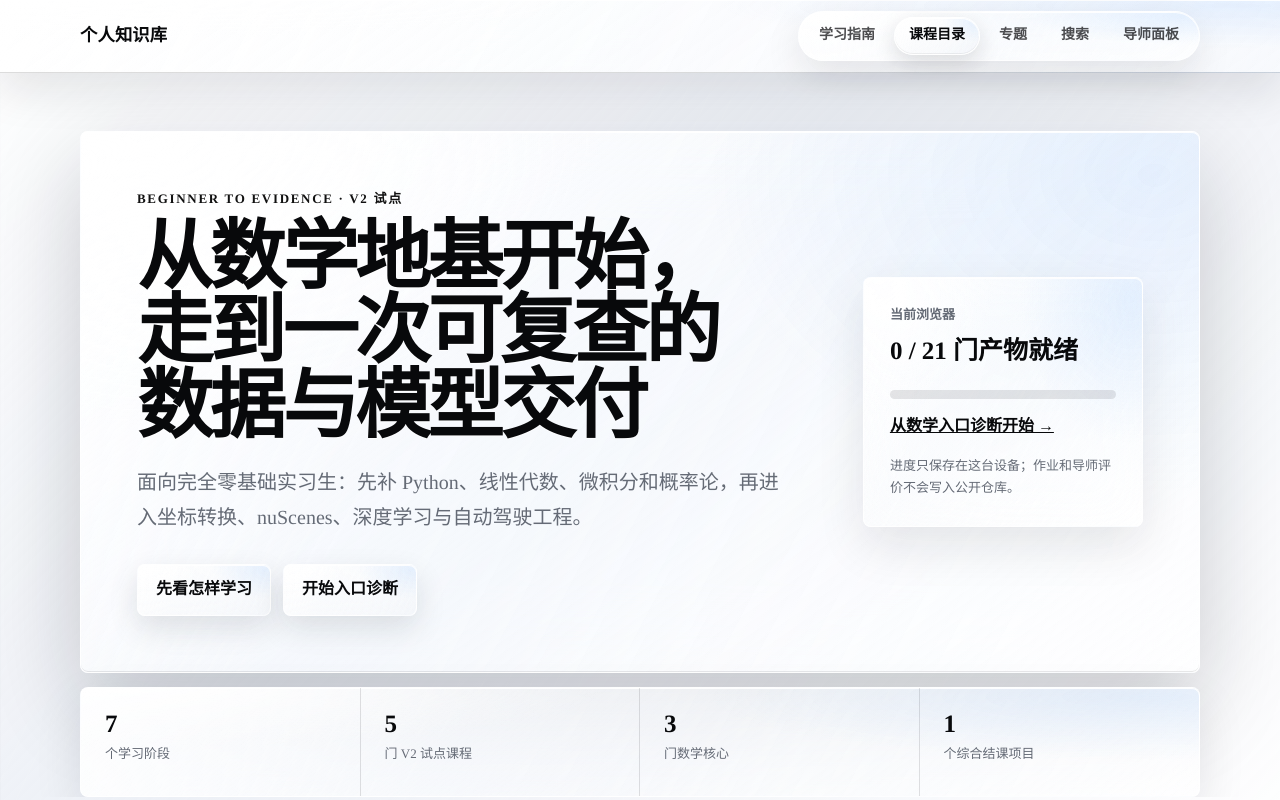
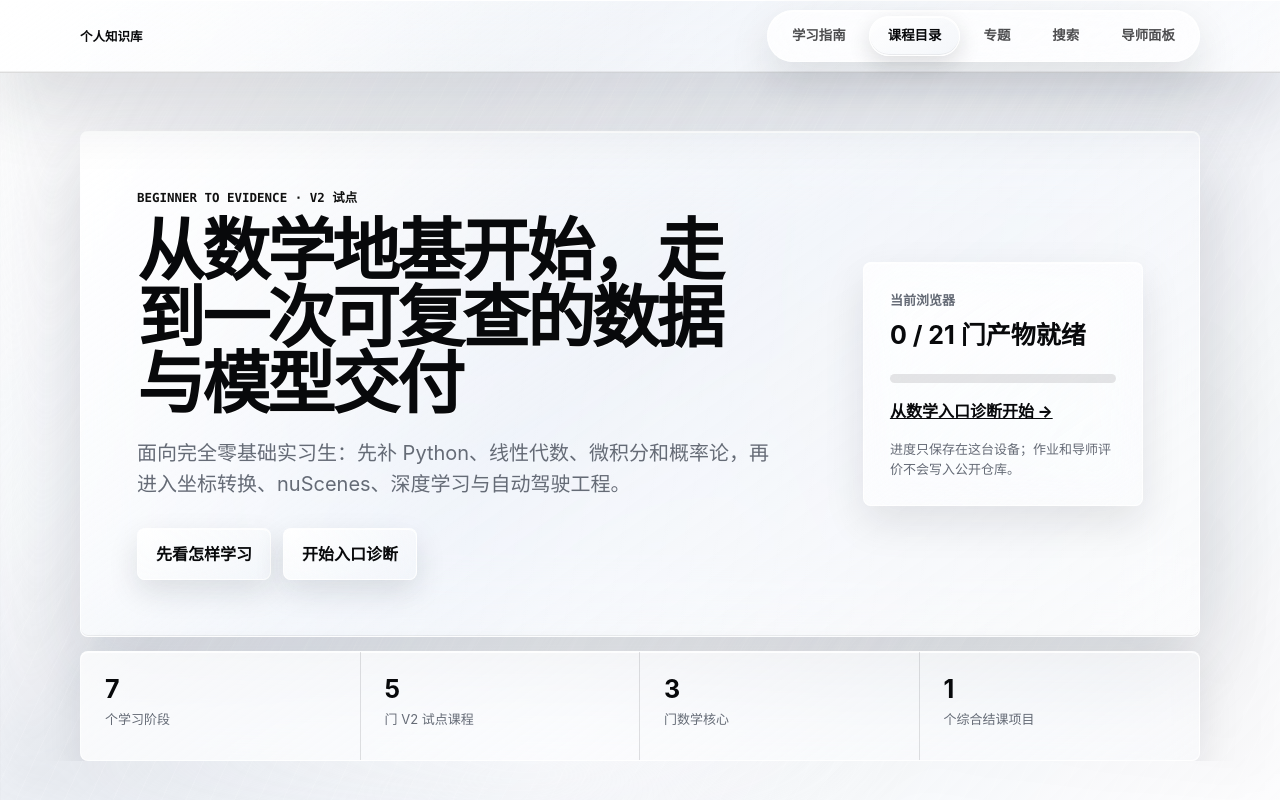
Before and after one commit to xqiang646-sudo/personal-knowledge-base, an Eleventy site: page src/index.njk in a window 1280 px wide. Shown: the top 800 px of the page. Built offline with nearby package versions, Linux system fonts and the light colour scheme; Eleventy itself is replaced by a stand-in of ours; files that its build step writes are made by us from their sources.

Commit message:
fix Cyrus theme parity

```diff
--- a/src/_includes/layouts/base.njk
+++ b/src/_includes/layouts/base.njk
@@ -24,7 +24,7 @@
         secondaryColor: "#e9edf3",
         tertiaryColor: "#f4f6f9",
         lineColor: "#656b76",
-        fontFamily: "Times New Roman, Songti SC, STSong, serif"
+        fontFamily: "Inter, Noto Sans SC, system-ui, sans-serif"
       },
       flowchart: { htmlLabels: false, curve: "basis", useMaxWidth: false }
     });
--- a/src/assets/cyrus-theme.css
+++ b/src/assets/cyrus-theme.css
@@ -26,10 +26,10 @@ body[data-theme="cyrus"] {
   --accent-soft: #eef1f5;
   --line: rgba(10, 12, 16, 0.12);
   --line-strong: rgba(10, 12, 16, 0.26);
-  --good: #24543f;
-  --good-soft: #edf8f3;
-  --warn: #744700;
-  --warn-soft: #fff6e7;
+  --good: #303030;
+  --good-soft: #edf0f4;
+  --warn: #5a5a5a;
+  --warn-soft: #f0f1f3;
   --danger: #5f1712;
   --danger-soft: #fff0ef;
   --sky-soft: #edf0f4;
@@ -40,66 +40,85 @@ body[data-theme="cyrus"] {
   --indigo-600: #5a5a5a;
   --glass-edge: rgba(255, 255, 255, 0.82);
   --glass-specular: rgba(255, 255, 255, 0.9);
+  --glass-shadow: rgba(31, 38, 54, 0.16);
   --glass-depth-shadow: rgba(13, 18, 28, 0.2);
   --glass-inner-shadow: rgba(8, 9, 11, 0.09);
-  --glass-refraction-map:
-    radial-gradient(120% 160% at 6% 0%, rgba(255, 255, 255, 0.86), transparent 34%),
-    radial-gradient(95% 140% at 96% 8%, rgba(127, 183, 255, 0.16), transparent 42%),
-    linear-gradient(118deg, rgba(255, 255, 255, 0.5), transparent 34%, rgba(255, 255, 255, 0.16) 64%, transparent);
   --glass-panel:
-    var(--glass-refraction-map),
-    linear-gradient(145deg, rgba(255, 255, 255, 0.76), rgba(247, 249, 252, 0.38) 52%, rgba(255, 255, 255, 0.58)),
+    linear-gradient(145deg, rgba(255, 255, 255, 0.7), rgba(247, 249, 252, 0.34)),
+    rgba(255, 255, 255, 0.3);
+  --glass-control:
+    linear-gradient(145deg, rgba(255, 255, 255, 0.82), rgba(237, 241, 247, 0.52)),
     rgba(255, 255, 255, 0.38);
-  --glass-control:
-    var(--glass-refraction-map),
-    linear-gradient(145deg, rgba(255, 255, 255, 0.88), rgba(237, 241, 247, 0.54)),
-    rgba(255, 255, 255, 0.48);
   --reading-surface:
-    linear-gradient(145deg, rgba(255, 255, 255, 0.98), rgba(250, 251, 253, 0.94)),
-    #ffffff;
+    linear-gradient(145deg, rgba(255, 255, 255, 0.72), rgba(247, 249, 252, 0.36) 52%, rgba(255, 255, 255, 0.52)),
+    rgba(255, 255, 255, 0.34);
   --shadow:
-    0 24px 64px rgba(13, 18, 28, 0.14),
-    inset 0 1px 0 rgba(255, 255, 255, 0.92),
-    inset 0 -1px 0 rgba(8, 9, 11, 0.06);
+    0 30px 76px rgba(20, 26, 36, 0.14),
+    inset 0 1px 0 rgba(255, 255, 255, 0.96),
+    inset 0 -1px 0 rgba(8, 9, 11, 0.055);
   --shadow-soft:
-    0 18px 48px rgba(17, 22, 31, 0.1),
-    inset 0 1px 0 rgba(255, 255, 255, 0.9);
-  --font-xingkai-cn: "Xingkai SC", "STXingkai", "Kaiti SC", "STKaiti", "KaiTi", "KaiTi_GB2312", "Songti SC", "STSong", serif;
-  --font-ui: "Times New Roman", Times, var(--font-xingkai-cn);
-  --font-heading: "Times New Roman", Times, var(--font-xingkai-cn);
-  --font-reading: "Times New Roman", Times, "Songti SC", "STSong", serif;
-  --font-code: "SFMono-Regular", Consolas, "Liberation Mono", monospace;
+    0 16px 42px rgba(17, 22, 31, 0.1),
+    inset 0 1px 0 rgba(255, 255, 255, 0.86);
+  --font-ui: Inter, "Noto Sans SC", ui-sans-serif, system-ui, -apple-system, BlinkMacSystemFont, "Segoe UI", sans-serif;
+  --font-heading: "Noto Serif SC", "Playfair Display", Georgia, serif;
+  --font-reading: var(--font-ui);
+  --font-code: "IBM Plex Mono", ui-monospace, SFMono-Regular, Menlo, Consolas, monospace;
   margin: 0;
   background:
-    linear-gradient(135deg, rgba(255, 255, 255, 0.9), rgba(232, 236, 244, 0.62) 46%, rgba(255, 255, 255, 0.84)),
-    repeating-linear-gradient(115deg, rgba(255, 255, 255, 0.22) 0 1px, transparent 1px 22px),
+    linear-gradient(135deg, rgba(255, 255, 255, 0.88), rgba(232, 236, 244, 0.62) 46%, rgba(255, 255, 255, 0.82)),
     linear-gradient(90deg, rgba(8, 9, 11, 0.036) 1px, transparent 1px),
     linear-gradient(180deg, rgba(8, 9, 11, 0.032) 1px, transparent 1px),
     var(--paper);
   background-attachment: fixed;
-  background-size: auto, auto, 44px 44px, 44px 44px, auto;
+  background-size: auto, 44px 44px, 44px 44px, auto;
   color: var(--ink);
   font-family: var(--font-reading);
-  -webkit-font-smoothing: antialiased;
-  text-rendering: geometricPrecision;
+  min-width: 320px;
+  overflow-x: hidden;
+  position: relative;
 }
 
-body[data-theme="cyrus"] :where(h1, h2, h3, h4, .site-brand) {
+body[data-theme="cyrus"]::before,
+body[data-theme="cyrus"]::after {
+  content: "";
+  inset: 0;
+  pointer-events: none;
+  position: fixed;
+  z-index: 0;
+}
+
+body[data-theme="cyrus"]::before {
+  background:
+    linear-gradient(120deg, rgba(255, 255, 255, 0.62), transparent 28%, rgba(255, 255, 255, 0.42) 56%, transparent 76%),
+    linear-gradient(24deg, rgba(7, 8, 10, 0.06), transparent 22%, rgba(7, 8, 10, 0.035) 58%, transparent);
+  filter: blur(28px);
+  opacity: 0.86;
+}
+
+body[data-theme="cyrus"]::after {
+  background-image:
+    repeating-linear-gradient(115deg, rgba(255, 255, 255, 0.26) 0 1px, transparent 1px 22px),
+    repeating-linear-gradient(25deg, rgba(8, 9, 11, 0.022) 0 1px, transparent 1px 28px);
+  mix-blend-mode: screen;
+  opacity: 0.45;
+}
+
+body[data-theme="cyrus"] > main,
+body[data-theme="cyrus"] > footer {
+  position: relative;
+  z-index: 1;
+}
+
+body[data-theme="cyrus"] :where(h1, h2) {
   color: var(--ink);
   font-family: var(--font-heading);
+  font-weight: 900;
 }
 
 body[data-theme="cyrus"] :where(
+  h3,
+  h4,
   .v2-header,
-  .v2-nav,
-  .eyebrow,
-  .section-kicker,
-  .tag,
-  .course-status,
-  .course-order,
-  .stage-number,
-  .book-tree,
-  .page-outline,
   .button,
   button,
   input,
@@ -109,7 +128,23 @@ body[data-theme="cyrus"] :where(
   font-family: var(--font-ui);
 }
 
-body[data-theme="cyrus"] :where(code, pre, kbd, samp) {
+body[data-theme="cyrus"] :where(
+  .site-brand,
+  .v2-nav a,
+  .eyebrow,
+  .section-kicker,
+  .tag,
+  .course-status,
+  .course-order,
+  .stage-number,
+  .book-index,
+  .book-course-number,
+  .page-outline-title,
+  code,
+  pre,
+  kbd,
+  samp
+) {
   font-family: var(--font-code);
 }
 
@@ -134,15 +169,15 @@ body[data-theme="cyrus"] :where(
 body[data-theme="cyrus"] .v2-header {
   border-bottom: 1px solid rgba(8, 9, 11, 0.14);
   background:
-    var(--glass-refraction-map),
-    linear-gradient(145deg, rgba(255, 255, 255, 0.86), rgba(245, 248, 252, 0.62)),
-    rgba(255, 255, 255, 0.66);
+    linear-gradient(145deg, rgba(255, 255, 255, 0.78), rgba(245, 248, 252, 0.46) 48%, rgba(255, 255, 255, 0.58)),
+    linear-gradient(100deg, rgba(255, 255, 255, 0.68), transparent 38%, rgba(255, 255, 255, 0.28));
   box-shadow:
-    0 18px 44px rgba(17, 22, 31, 0.1),
-    inset 0 1px 0 var(--glass-specular);
+    0 28px 72px var(--glass-shadow),
+    inset 0 1px 0 rgba(255, 255, 255, 0.96),
+    inset 0 -1px 0 rgba(8, 9, 11, 0.06);
   color: var(--ink);
-  -webkit-backdrop-filter: blur(30px) saturate(175%);
-  backdrop-filter: blur(30px) saturate(175%);
+  -webkit-backdrop-filter: blur(34px) saturate(170%);
+  backdrop-filter: blur(34px) saturate(170%);
 }
 
 body[data-theme="cyrus"] .v2-header-inner {
@@ -151,9 +186,11 @@ body[data-theme="cyrus"] .v2-header-inner {
 
 body[data-theme="cyrus"] .v2-header .site-brand {
   color: var(--ink);
-  font-size: 1.08rem;
-  font-weight: 900;
-  letter-spacing: 0.01em;
+  font-size: 0.78rem;
+  font-weight: 600;
+  letter-spacing: 0;
+  line-height: normal;
+  text-transform: uppercase;
 }
 
 body[data-theme="cyrus"] .v2-nav {
@@ -161,21 +198,26 @@ body[data-theme="cyrus"] .v2-nav {
   padding: 5px;
   border: 1px solid var(--glass-edge);
   border-radius: 999px;
-  background: var(--glass-panel);
+  background:
+    linear-gradient(145deg, rgba(255, 255, 255, 0.7), rgba(255, 255, 255, 0.32)),
+    rgba(255, 255, 255, 0.32);
   box-shadow:
-    0 14px 36px rgba(19, 24, 33, 0.1),
-    inset 0 1px 0 var(--glass-specular);
-  -webkit-backdrop-filter: blur(24px) saturate(165%);
-  backdrop-filter: blur(24px) saturate(165%);
+    0 18px 44px rgba(19, 24, 33, 0.12),
+    inset 0 1px 0 rgba(255, 255, 255, 0.9);
+  -webkit-backdrop-filter: blur(30px) saturate(170%);
+  backdrop-filter: blur(30px) saturate(170%);
 }
 
 body[data-theme="cyrus"] .v2-nav a {
-  min-height: 38px;
-  padding: 0 14px;
+  min-height: 40px;
+  padding: 12px 18px;
   border: 1px solid transparent;
   border-radius: 999px;
   color: rgba(8, 9, 11, 0.72);
-  font-weight: 700;
+  font-size: 0.84rem;
+  font-weight: 600;
+  line-height: 1;
+  text-transform: uppercase;
   transition: background 160ms ease, border-color 160ms ease, box-shadow 160ms ease, color 160ms ease, transform 160ms ease;
 }
 
@@ -187,7 +229,9 @@ body[data-theme="cyrus"] .v2-nav a:hover {
 
 body[data-theme="cyrus"] .v2-nav a[aria-current="page"] {
   border-color: rgba(255, 255, 255, 0.9);
-  background: var(--glass-control);
+  background:
+    linear-gradient(145deg, rgba(255, 255, 255, 0.88), rgba(237, 241, 247, 0.62)),
+    rgba(255, 255, 255, 0.52);
   box-shadow:
     0 8px 22px rgba(18, 22, 30, 0.14),
     inset 0 1px 0 rgba(255, 255, 255, 0.96),
@@ -196,7 +240,7 @@ body[data-theme="cyrus"] .v2-nav a[aria-current="page"] {
   text-decoration: none;
 }
 
-/* Shared Cyrus surfaces. Reading surfaces stay nearly opaque for long lessons. */
+/* Shared Cyrus glass surfaces, with the same cool-white layering as the source page. */
 body[data-theme="cyrus"] :where(
   .panel,
   .link-card,
@@ -218,8 +262,8 @@ body[data-theme="cyrus"] :where(
   border-radius: 8px;
   background: var(--glass-panel);
   box-shadow: var(--shadow-soft);
-  -webkit-backdrop-filter: blur(24px) saturate(165%);
-  backdrop-filter: blur(24px) saturate(165%);
+  -webkit-backdrop-filter: blur(20px) saturate(150%);
+  backdrop-filter: blur(20px) saturate(150%);
 }
 
 body[data-theme="cyrus"] :where(.course-content, .guide-content, .page) {
@@ -227,6 +271,8 @@ body[data-theme="cyrus"] :where(.course-content, .guide-content, .page) {
   border-radius: 8px;
   background: var(--reading-surface);
   box-shadow: var(--shadow);
+  -webkit-backdrop-filter: blur(22px) saturate(135%);
+  backdrop-filter: blur(22px) saturate(135%);
 }
 
 body[data-theme="cyrus"] :where(.course-card, .link-card, .course-next a, .button) {
@@ -254,20 +300,19 @@ body[data-theme="cyrus"] .v2-hero-grid {
   border: 1px solid var(--glass-edge);
   border-radius: 8px;
   background:
-    var(--glass-refraction-map),
-    linear-gradient(145deg, rgba(255, 255, 255, 0.84), rgba(245, 248, 252, 0.48) 54%, rgba(255, 255, 255, 0.68)),
-    rgba(255, 255, 255, 0.46);
+    linear-gradient(145deg, rgba(255, 255, 255, 0.78), rgba(245, 248, 252, 0.46) 48%, rgba(255, 255, 255, 0.58)),
+    linear-gradient(100deg, rgba(255, 255, 255, 0.68), transparent 38%, rgba(255, 255, 255, 0.28));
   box-shadow:
-    0 34px 90px var(--glass-depth-shadow),
-    inset 0 1px 0 var(--glass-specular),
-    inset 0 -1px 0 var(--glass-inner-shadow);
-  -webkit-backdrop-filter: blur(36px) saturate(180%);
-  backdrop-filter: blur(36px) saturate(180%);
+    0 28px 72px var(--glass-shadow),
+    inset 0 1px 0 rgba(255, 255, 255, 0.96),
+    inset 0 -1px 0 rgba(8, 9, 11, 0.06);
+  -webkit-backdrop-filter: blur(34px) saturate(170%);
+  backdrop-filter: blur(34px) saturate(170%);
 }
 
 body[data-theme="cyrus"] .v2-hero h1 {
   color: var(--ink);
-  font-size: clamp(3rem, 6.5vw, 4.75rem);
+  font-size: clamp(3rem, 6.5vw, 4.25rem);
   font-weight: 900;
   letter-spacing: -0.045em;
   line-height: 0.98;
@@ -276,11 +321,16 @@ body[data-theme="cyrus"] .v2-hero h1 {
 
 body[data-theme="cyrus"] :where(.v2-hero .eyebrow, .section-kicker) {
   color: var(--brand);
+  font-size: 0.78rem;
+  font-weight: 600;
+  letter-spacing: 0;
+  line-height: normal;
 }
 
 body[data-theme="cyrus"] .hero-intro,
 body[data-theme="cyrus"] .progress-overview > p {
   color: var(--muted);
+  line-height: 1.55;
 }
 
 body[data-theme="cyrus"] .v2-hero .hero-card {
@@ -312,8 +362,8 @@ body[data-theme="cyrus"] .v2-stats {
   background: var(--glass-panel);
   box-shadow: var(--shadow-soft);
   color: var(--ink);
-  -webkit-backdrop-filter: blur(24px) saturate(165%);
-  backdrop-filter: blur(24px) saturate(165%);
+  -webkit-backdrop-filter: blur(20px) saturate(150%);
+  backdrop-filter: blur(20px) saturate(150%);
 }
 
 body[data-theme="cyrus"] .v2-stats > div {
@@ -328,8 +378,8 @@ body[data-theme="cyrus"] .button {
     0 12px 30px rgba(18, 22, 30, 0.12),
     inset 0 1px 0 var(--glass-specular);
   color: var(--ink);
-  -webkit-backdrop-filter: blur(20px) saturate(160%);
-  backdrop-filter: blur(20px) saturate(160%);
+  -webkit-backdrop-filter: blur(18px) saturate(160%);
+  backdrop-filter: blur(18px) saturate(160%);
 }
 
 body[data-theme="cyrus"] .button:hover {
@@ -360,7 +410,7 @@ body[data-theme="cyrus"] .stage-number {
 body[data-theme="cyrus"] .stage-gate {
   border-left-color: var(--good);
   background: var(--good-soft);
-  color: #315a4a;
+  color: var(--ink-soft);
 }
 
 body[data-theme="cyrus"] .course-order {
@@ -399,14 +449,16 @@ body[data-theme="cyrus"] .course-status {
 }
 
 body[data-theme="cyrus"] .course-status[data-state="in-progress"] {
-  border: 1px solid rgba(116, 71, 0, 0.2);
+  border: 1px solid var(--line);
   background: var(--warn-soft);
   color: var(--warn);
 }
 
 body[data-theme="cyrus"] .course-status[data-state="artifact-ready"] {
-  background: var(--good-soft);
-  color: var(--good);
+  background:
+    linear-gradient(145deg, rgba(11, 12, 15, 0.86), rgba(42, 45, 52, 0.72)),
+    rgba(9, 10, 12, 0.72);
+  color: var(--paper-soft);
 }
 
 /* Reader sidebars retain the D2L structure and use Cyrus glass material. */
@@ -578,7 +630,7 @@ body[data-theme="cyrus"] .guide-heading .button-quiet {
 }
 
 body[data-theme="cyrus"] .guide-finish {
-  background: var(--good-soft);
+  background: var(--paper-tint);
 }
 
 /* Math, code, tables, and diagrams prioritize legibility over translucency. */
@@ -724,7 +776,7 @@ body[data-theme="cyrus"] .button-danger {
 
 @media (max-width: 760px) {
   body[data-theme="cyrus"] {
-    background-size: auto, auto, 34px 34px, 34px 34px, auto;
+    background-size: auto, 34px 34px, 34px 34px, auto;
   }
 
   body[data-theme="cyrus"] .v2-header-inner {
```
